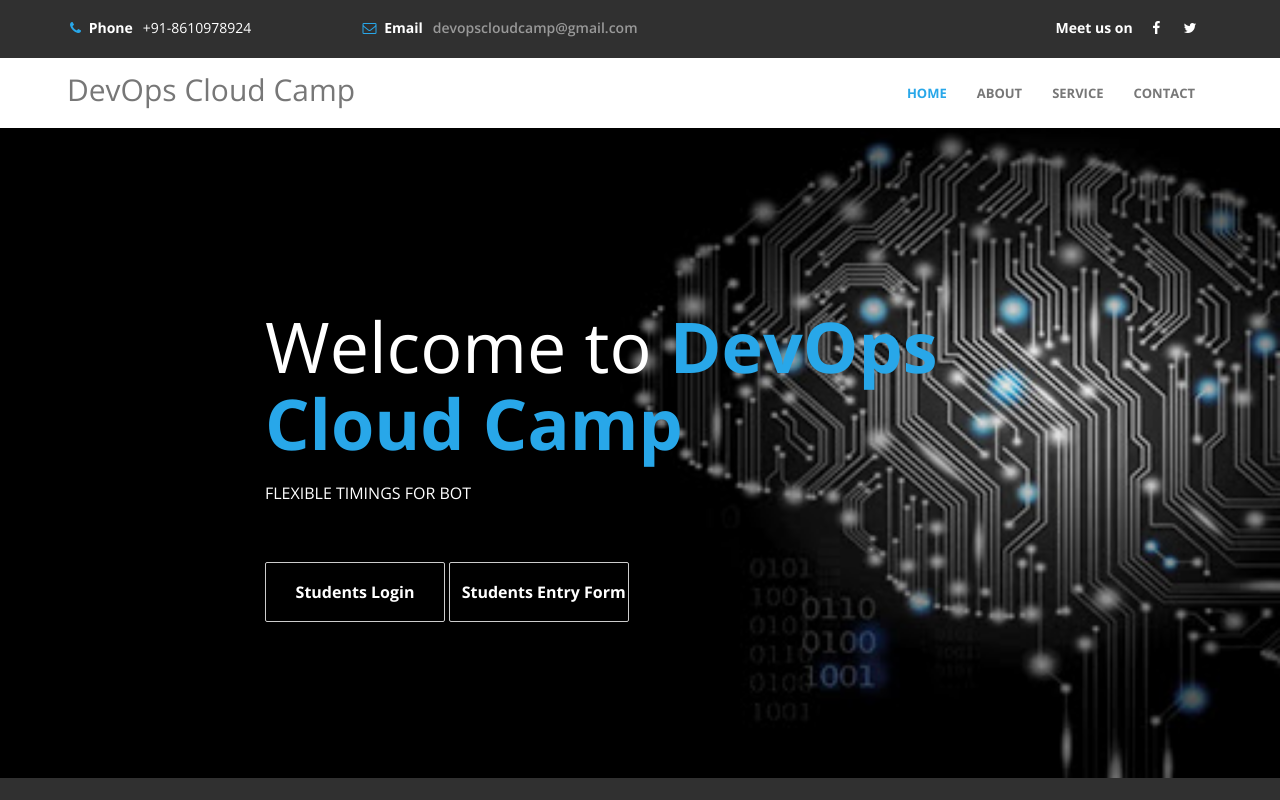
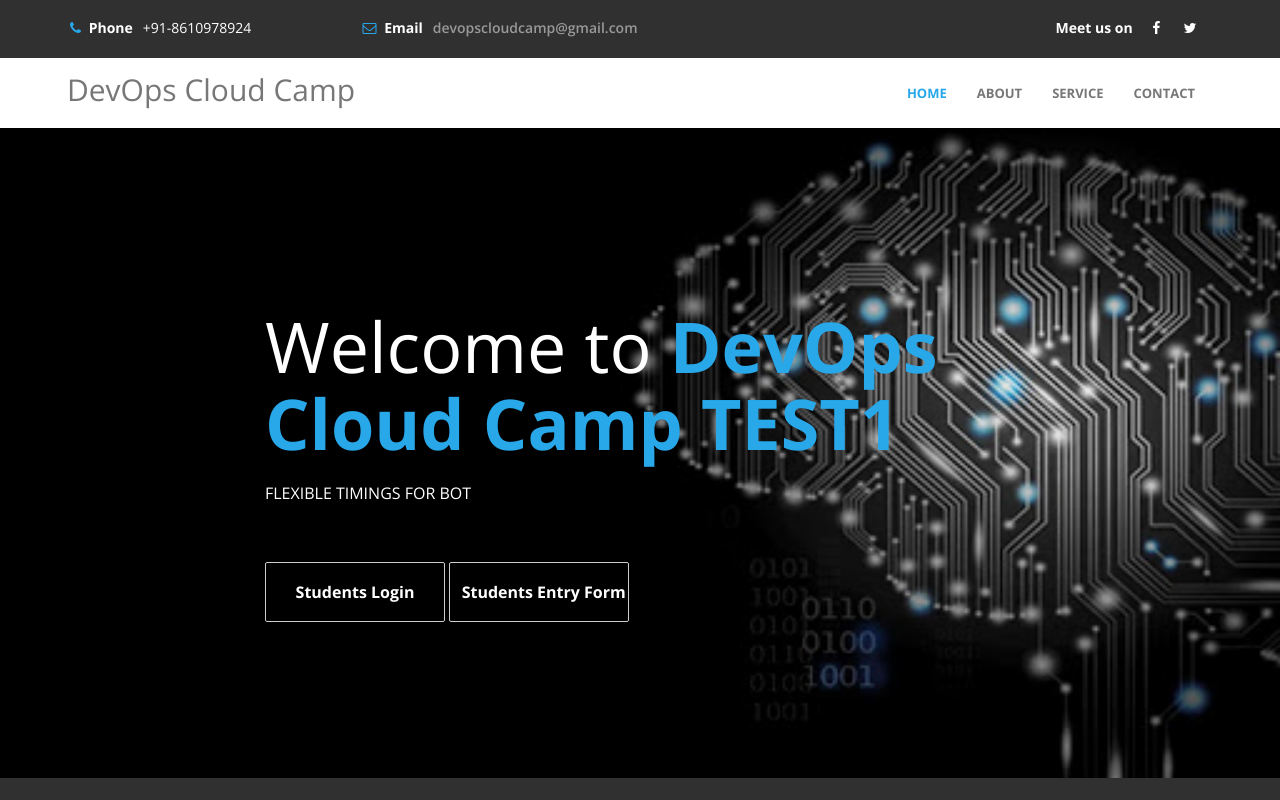
Before and after one commit to gkaravindkumar/blog2, a plain HTML site: page index.html in a window 1280 px wide. Shown: the top 800 px of the page. Drawn offline with nearby package versions, Linux system fonts and the light colour scheme.

Commit message:
Test1
Test1

```diff
--- a/index.html
+++ b/index.html
@@ -92,7 +92,7 @@
     		<div class="container">
     			<div class="row">
     				<div class="col-md-offset-2 col-md-8">
-    					<h1 class="wow fadeIn" data-wow-offset="50" data-wow-delay="0.9s">Welcome to <span>DevOps Cloud Camp</span></h1>
+    					<h1 class="wow fadeIn" data-wow-offset="50" data-wow-delay="0.9s">Welcome to <span>DevOps Cloud Camp TEST1</span></h1>
     					<div class="element">
                             <div class="sub-element"> LEARN HIGH END COURSES AT LOW COST  </div>
                             <div class="sub-element"> FLEXIBLE TIMINGS FOR BOTH ONLINE AND ONPREM TRAININGS </div>
```
